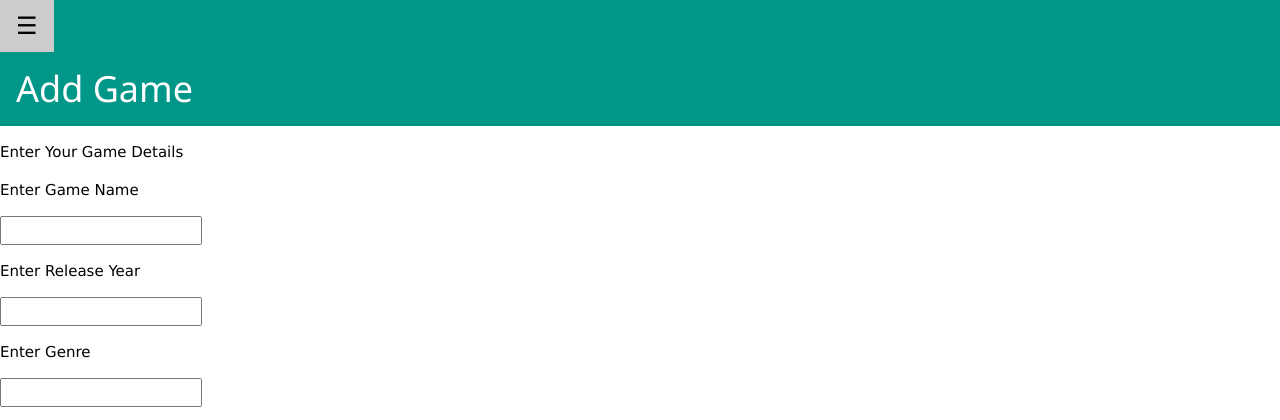
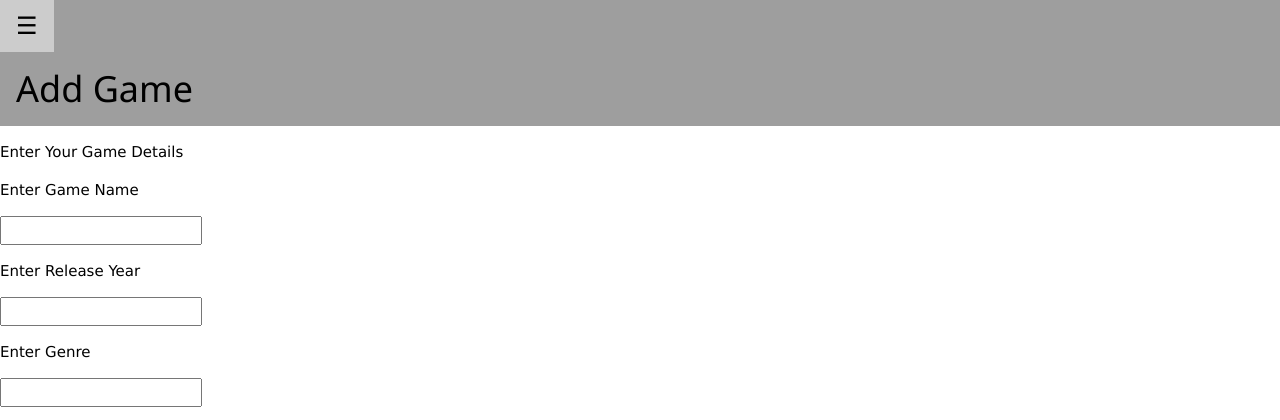
Before and after one commit to Spwilson87/Video-game-tracker, a Flask app: page /add_games in a window 1280 px wide. Shown: the top 420 px of the page. Run offline with Flask 2, Linux system fonts and the light colour scheme; some libraries are stand-ins or nearby versions.

Commit message:
changed colour from teal to grey

```diff
--- a/webapp/templates/base.html
+++ b/webapp/templates/base.html
@@ -46,8 +46,8 @@
   </div>
 
   <!-- Page Content -->
-  <div class="w3-teal">
-    <button class="w3-button w3-teal w3-xlarge" onclick="w3_open()">☰</button>
+  <div class="w3-grey">
+    <button class="w3-button w3-grey  w3-xlarge" onclick="w3_open()">☰</button>
     <div class="w3-container">
     {% block bar %}
         <h1>base</h1>
--- a/webapp/templates/table_base.html
+++ b/webapp/templates/table_base.html
@@ -19,8 +19,8 @@
 </div>
 
 <!-- Page Content -->
-<div class="w3-teal">
-  <button class="w3-button w3-teal w3-xlarge" onclick="w3_open()">☰</button>
+<div class="w3-grey">
+  <button class="w3-button w3-grey w3-xlarge" onclick="w3_open()">☰</button>
   <div class="w3-container">
     {% block bar %}
     <h1>Table base</h1>
```
